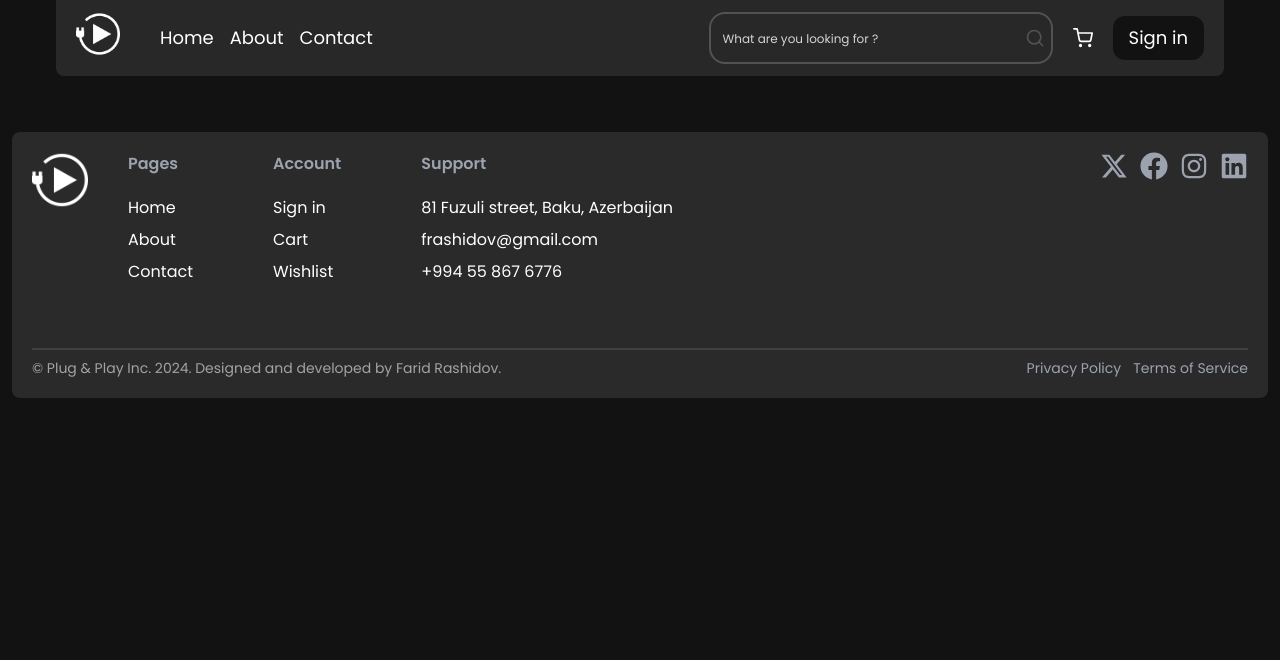
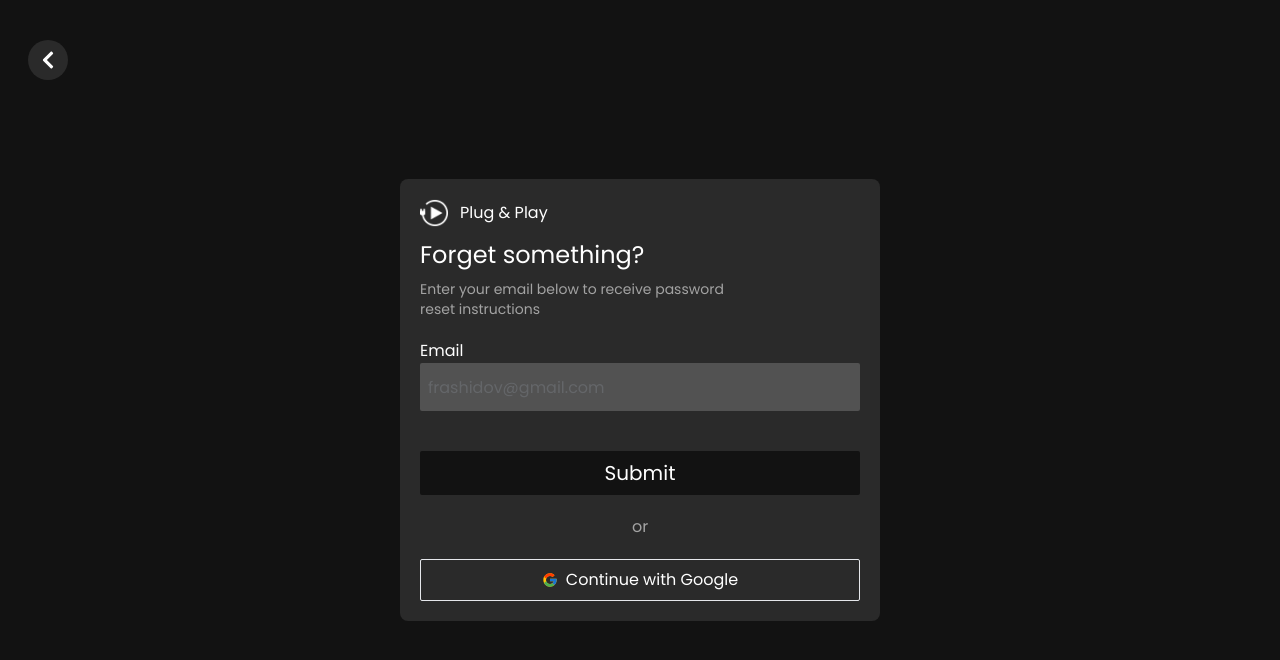
Before and after one commit to imrashidov/plug-and-play, a React (Vite) app: page /login/forgot-password in a window 1280 px wide. Shown: the top 660 px of the page. Built offline with nearby package versions, Linux system fonts and the light colour scheme.

Commit message:
Add: Forget Password page and styles

```diff
--- a/src/App.jsx
+++ b/src/App.jsx
@@ -3,17 +3,19 @@ import Navbar from "./components/Navbar";
 import Home from "./pages/Home";
 import Footer from "./components/Footer";
 import Login from "./pages/Login";
+import ForgotPassword from "./pages/ForgotPassword";
 
 function App() {
   const location = useLocation();
   return (
     <>
-      {location.pathname !== "/login" && <Navbar />}
+      {location.pathname.includes("/login") || <Navbar />}
       <Routes>
         <Route path="/" element={<Home />} />
         <Route path="/login" element={<Login />} />
+        <Route path="/login/forgot-password" element={<ForgotPassword />} />
       </Routes>
-      {location.pathname !== "/login" && <Footer />}
+      {location.pathname.includes("/login") || <Footer />}
     </>
   );
 }
--- a/src/index.css
+++ b/src/index.css
@@ -315,7 +315,7 @@ footer a {
 
 /* Footer Section End */
 
-/* Auth Page Start */
+/* Login Page Start */
 .login-container {
   @apply flex justify-center h-screen items-center p-2;
 }
@@ -328,17 +328,26 @@ footer a {
 .login-logo {
   @apply flex items-center gap-3 w-full;
 }
+.login-logo img {
+  @apply w-7 h-7 invert;
+}
 .login-text {
   @apply mt-3;
 }
 .login-text h2 {
   @apply text-2xl;
 }
+.login-text p {
+  @apply text-sm w-[20rem] text-neutral-400 mt-2;
+}
 .login-google {
   @apply flex justify-center mt-5 w-full;
 }
 .login-google button {
   @apply bg-transparent border rounded-sm text-base text-white p-2 flex items-center justify-center gap-2 hover:shadow-xl transition-all duration-300 w-full;
+}
+.login-divider {
+  @apply text-center mt-5 text-neutral-400;
 }
 .login-main form {
   @apply mt-5 flex flex-col gap-10 h-full;
@@ -370,4 +379,8 @@ footer a {
 .login-register a {
   @apply text-neutral-400 hover:text-neutral-300 transition-colors duration-300;
 }
-/* Auth Page End */
+/* Login Page End */
+
+/* Forgot Password Page Start */
+
+/* Forgot Password Page End */
--- /dev/null
+++ b/src/pages/ForgotPassword.jsx
@@ -0,0 +1,43 @@
+import { FaChevronLeft } from "react-icons/fa";
+import { FcGoogle } from "react-icons/fc";
+import logo from "../assets/logo.png";
+import { useNavigate } from "react-router-dom";
+
+const ForgotPassword = () => {
+  const navigate = useNavigate();
+  return (
+    <section id="login">
+      <div className="login-container">
+        <button onClick={() => navigate(-1)} className="login-previous">
+          <FaChevronLeft />
+        </button>
+        <div className="login-main">
+          <div className="login-logo">
+            <img src={logo} alt="Brand Logo" />
+            <p>Plug & Play</p>
+          </div>
+          <div className="login-text">
+            <h2>Forget something?</h2>
+            <p>Enter your email below to receive password reset instructions</p>
+          </div>
+          <form>
+            <div className="login-input">
+              <label htmlFor="email">Email</label>
+              <input type="email" placeholder="frashidov@gmail.com" />
+            </div>
+            <button>Submit</button>
+          </form>
+          <div className="login-divider">or</div>
+          <div className="login-google">
+            <button>
+              <FcGoogle />
+              <p>Continue with Google</p>
+            </button>
+          </div>
+        </div>
+      </div>
+    </section>
+  );
+};
+
+export default ForgotPassword;
--- a/src/pages/Login.jsx
+++ b/src/pages/Login.jsx
@@ -13,7 +13,7 @@ const Login = () => {
         </button>
         <div className="login-main">
           <div className="login-logo">
-            <img src={logo} alt="Brand Logo" className="w-7 h-7 invert" />
+            <img src={logo} alt="Brand Logo" />
             <p>Plug & Play</p>
           </div>
           <div className="login-text">
@@ -37,7 +37,7 @@ const Login = () => {
             <div className="login-remember">
               <input type="checkbox" value="RememberMe" id="rememberMe" />
               <label htmlFor="rememberMe">Remember me</label>
-              <Link>Forgot password?</Link>
+              <Link to="/login/forgot-password">Forgot password?</Link>
             </div>
             <button>Login</button>
           </form>
```
